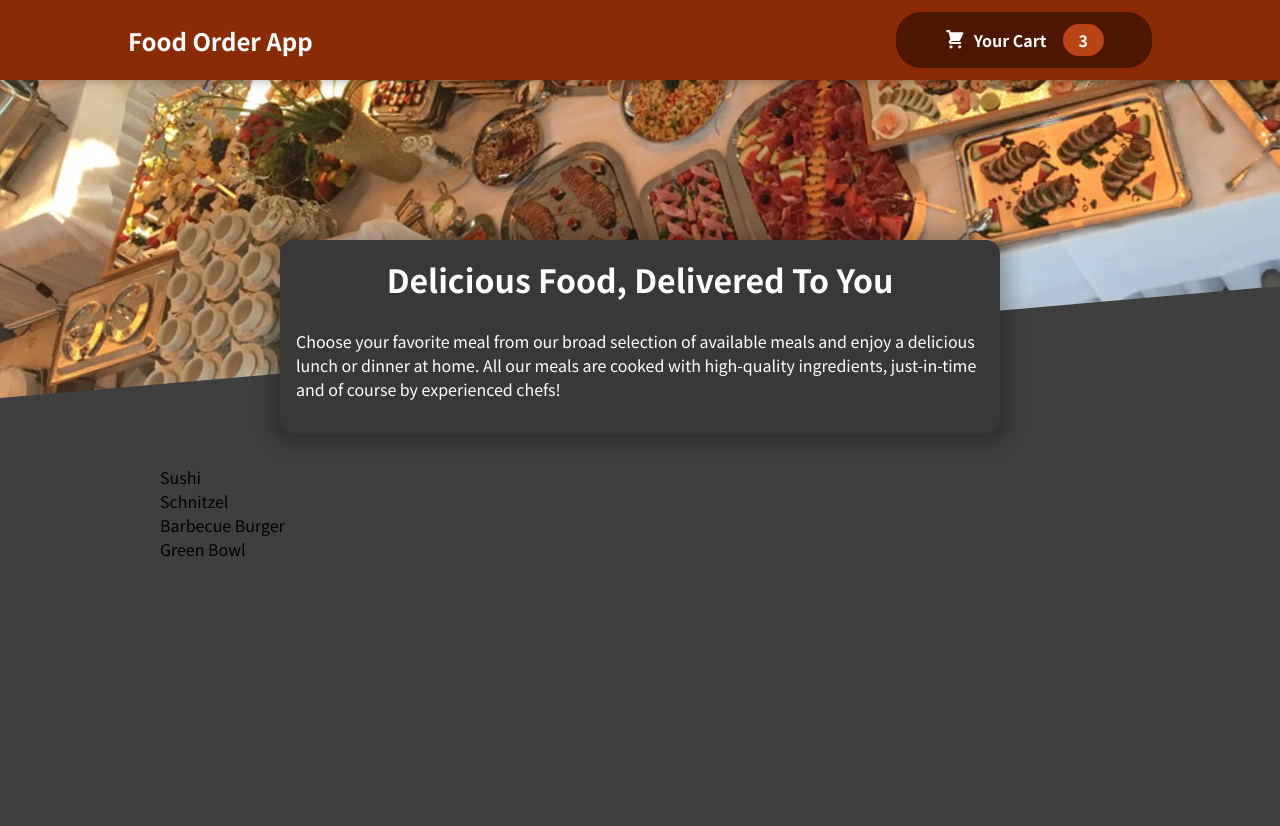
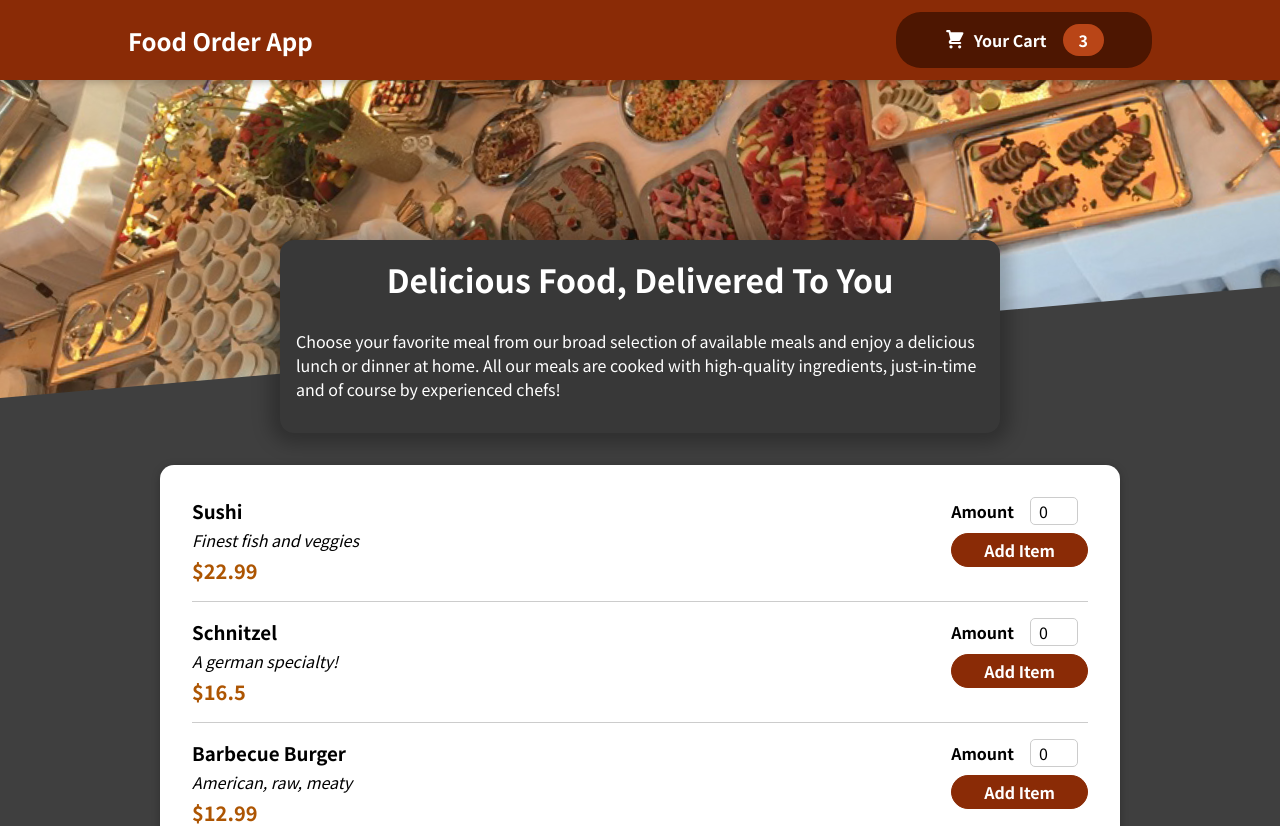
Before and after one commit to rahulc-96/FoodOrderApp, a React (Create React App) app: page / in a window 1280 px wide. Shown: the top 826 px of the page. Before the commit the page ends 800 px from the top, so only its background shows below. Built offline with nearby package versions, Linux system fonts and the light colour scheme.

Commit message:
adding meal item component

```diff
--- /dev/null
+++ b/src/components/Meals/MealItem.js
@@ -0,0 +1,19 @@
+import React from "react";
+import styles from "./MealItem.module.css";
+import MealItemForm from "./MealItemForm";
+
+const MealItem = (props) => {
+  const price = `$${props.price}`;
+  return (
+    <li className={styles.meal}>
+      <div>
+        <h3>{props.title}</h3>
+        <div className={styles.description}>{props.description}</div>
+        <div className={styles.price}>{price}</div>
+      </div>
+      <MealItemForm id={props.id}/>
+    </li>
+  );
+};
+
+export default MealItem;
--- /dev/null
+++ b/src/components/Meals/MealItem.module.css
@@ -0,0 +1,22 @@
+.meal {
+    display: flex;
+    justify-content: space-between;
+    margin: 1rem;
+    padding-bottom: 1rem;
+    border-bottom: 1px solid #ccc;
+  }
+
+  .meal h3 {
+    margin: 0 0 0.25rem 0;
+  }
+
+  .description {
+    font-style: italic;
+  }
+
+  .price {
+    margin-top: 0.25rem;
+    font-weight: bold;
+    color: #ad5502;
+    font-size: 1.25rem;
+  }
--- /dev/null
+++ b/src/components/Meals/MealItemForm.js
@@ -0,0 +1,24 @@
+import React from "react";
+import styles from "./MealItemForm.module.css";
+import Input from '../UI/Input'
+
+const MealItemForm = (props) => {
+  return (
+    <form className={styles.form}>
+      <Input
+        label="Amount"
+        input={{
+          id: "amount_" + props.id,
+          max: 5,
+          min: 0,
+          step: 1,
+          type: "number",
+          defaultValue: 0,
+        }}
+      />
+      <button>Add Item</button>
+    </form>
+  );
+};
+
+export default MealItemForm;
--- /dev/null
+++ b/src/components/Meals/MealItemForm.module.css
@@ -0,0 +1,20 @@
+.form {
+    text-align: right;
+  }
+
+  .form button {
+    font: inherit;
+    cursor: pointer;
+    background-color: #8a2b06;
+    border: 1px solid #8a2b06;
+    color: white;
+    padding: 0.25rem 2rem;
+    border-radius: 20px;
+    font-weight: bold;
+  }
+
+  .form button:hover,
+  .form button:active {
+    background-color: #641e03;
+    border-color: #641e03;
+  }
--- a/src/components/Meals/Meals.js
+++ b/src/components/Meals/Meals.js
@@ -1,6 +1,8 @@
 import styles from "./Meals.module.css";
 import React, { Fragment } from "react";
 import MealsSummary from "./MealsSummary";
+import MealItem from "./MealItem";
+import Card from "../UI/Card";
 
 const DUMMY_MEALS = [
   {
@@ -30,14 +32,22 @@
 ];
 
 const Meals = () => {
-  const mealsList = DUMMY_MEALS.map((meal) => <li>{meal.name}</li>);
+  const mealsList = DUMMY_MEALS.map((meal) => (
+    <MealItem
+      key={meal.id}
+      id={meal.id}
+      description={meal.description}
+      price={meal.price}
+      title={meal.name}
+    />
+  ));
 
   return (
     <Fragment>
       <MealsSummary />
-      <div className = {styles.meals}>
+      <Card className={styles.meals}>
         <ul>{mealsList}</ul>
-      </div>
+      </Card>
     </Fragment>
   );
 };
--- /dev/null
+++ b/src/components/UI/Card.js
@@ -0,0 +1,9 @@
+import React from "react";
+import styles from "./Card.module.css";
+
+const Card = (props) => {
+  const classes = ` ${styles.card} ${props.className} `;
+  return <div className={classes}>{props.children}</div>;
+};
+
+export default Card;
--- /dev/null
+++ b/src/components/UI/Card.module.css
@@ -0,0 +1,6 @@
+.card {
+    padding: 1rem;
+    box-shadow: 0 2px 8px rgba(0, 0, 0, 0.25);
+    border-radius: 14px;
+    background-color: white;
+  }
--- /dev/null
+++ b/src/components/UI/Input.js
@@ -0,0 +1,13 @@
+import React from 'react';
+import styles from './Input.module.css';
+
+const Input = (props) => {
+return(
+    <div className = {styles.input}>
+        <label htmlFor={props.id}>{props.label}</label>
+        <input {...props.input}></input>
+    </div>
+)
+}
+
+export default Input;
--- /dev/null
+++ b/src/components/UI/Input.module.css
@@ -0,0 +1,18 @@
+.input {
+    display: flex;
+    align-items: center;
+    margin-bottom: 0.5rem;
+  }
+
+  .input label {
+    font-weight: bold;
+    margin-right: 1rem;
+  }
+
+  .input input {
+    width: 3rem;
+    border-radius: 5px;
+    border: 1px solid #ccc;
+    font: inherit;
+    padding-left: 0.5rem;
+  }
```
Also changed, not shown: 1 other file (tests, documents, lock files or other folders).
